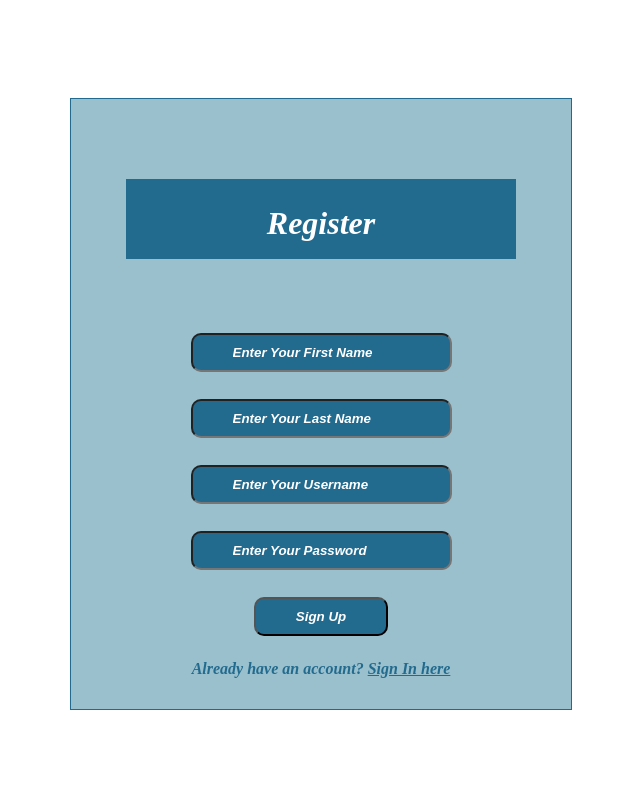
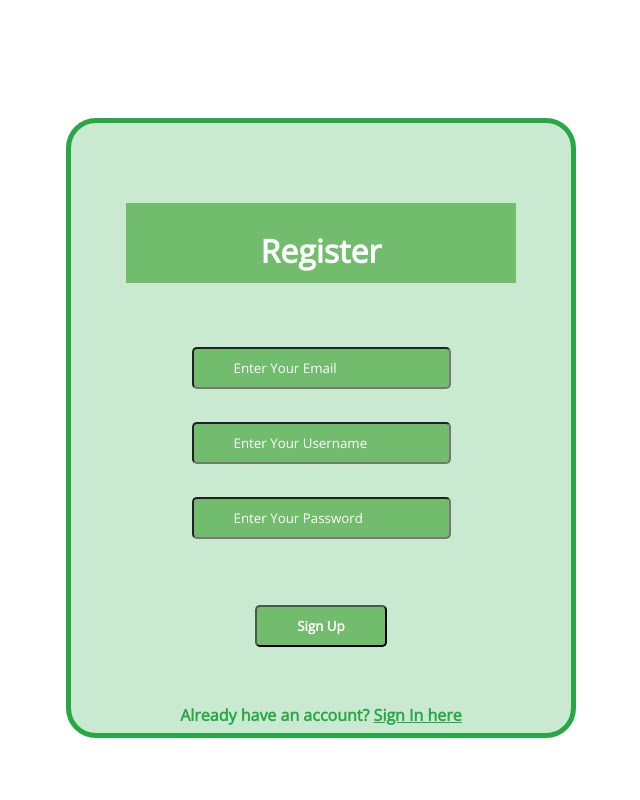
Before and after one commit to RomuloGatto/SityRoom, a Flask app: page /register in a window 1280 px wide. Shown: the whole page, without its empty margins (319-959 px from the left). Run offline with Flask 2, Linux system fonts and the light colour scheme; data comes from the database, SQL or seed files in the repository.

Commit message:
Remodeling HTML Pages

```diff
--- a/static/style.css
+++ b/static/style.css
@@ -1,52 +1,59 @@
-/* Store this code in 'style.css' file inside the 'static' folder*/
+@import url('https://fonts.googleapis.com/css?family=Open+Sans&display=swap');
+
+* {
+  font-family: 'Open Sans';
+}
 
 .header{
     padding: 5px 120px;
     width: 150px;
     height: 70px;
-    background-color: #236B8E;
+    background-color: #72bd6d;
+}
+
+.word{
+  color: #FFFFFF;
+  font-weight: bold;
 }
 
 .border{
     padding: 80px 50px;
     width: 400px;
     height: 450px;
-    border: 1px solid #236B8E;
-    border-radius: 0px;
-    background-color: #9AC0CD;
+    border: 5px solid #28a745;
+    border-radius: 30px;
+    background-color: rgba(40,167,69,0.25);
+}
+
+.chat{
+    width: 800px;
+    height: 500px;
+    border: 5px solid #28a745;
+    border-radius: 5px;
+    background-color: rgba(40,167,69,0.25);
 }
 
 .btn {
     padding: 10px 40px;
-    background-color: #236B8E;
+    background-color: #72bd6d;
     color: #FFFFFF;
-    font-style: oblique;
     font-weight: bold;
-    border-radius: 10px;
+    border-radius: 5px;
 }
 
 .textbox{
     padding: 10px 40px;
-    background-color: #236B8E;
-    text-color: #FFFFFF;
-    border-radius: 10px;
+    background-color: #72bd6d;
+    border-radius: 5px;
+    color: #FFFFFF;
 }
 
 ::placeholder {
     color: #FFFFFF;
     opacity: 1;
-    font-style: oblique;
-    font-weight: bold;
-}
-
-.word{
-    color: #FFFFFF;
-    font-style: oblique;
-    font-weight: bold;
 }
 
 .bottom{
-    color: #236B8E;
-    font-style: oblique;
+    color: #28a745;
     font-weight: bold;
 }
--- a/templates/login.html
+++ b/templates/login.html
@@ -9,12 +9,13 @@
           <div align="center" class="border">
              <div class="header">
                 <h1 class="word">Login</h1>
-             </div></br></br></br>
+             </div></br></br>
             <h2 class="word">
                 <form action="{{ url_for('login') }}" method="post">
                   <div class="msg">{{ msg }}</div>
                     <input id="username" name="username" type="text" placeholder="Enter Your Username" class="textbox"/></br></br>
-                    <input id="password" name="password" type="password" placeholder="Enter Your Password" class="textbox"/></br></br></br>
+                    <input id="password" name="password" type="password" placeholder="Enter Your Password" class="textbox"/></br></br>
+                    <input id="room" name="room" type="text" placeholder="Enter Desired Room" class="textbox"/></br></br></br>
                     <input type="submit" class="btn" value="Sign In"></br></br>
                 </form>
             </h2>
--- a/templates/register.html
+++ b/templates/register.html
@@ -11,15 +11,14 @@
           <div align="center" class="border">
              <div class="header">
                 <h1 class="word">Register</h1>
-             </div></br></br></br>
+             </div></br></br>
             <h2 class="word">
                 <form action="{{ url_for('register') }}" method="post">
                   <div class="msg">{{ msg }}</div>
-                  <input id="first_name" name="first_name" type="text" placeholder="Enter Your First Name" class="textbox"/></br></br>
-                  <input id="last_name" name="last_name" type="text" placeholder="Enter Your Last Name" class="textbox"/></br></br>
+                  <input id="email" name="email" type="text" placeholder="Enter Your Email" class="textbox"/></br></br>
                   <input id="username" name="username" type="text" placeholder="Enter Your Username" class="textbox"/></br></br>
-                    <input id="password" name="password" type="password" placeholder="Enter Your Password" class="textbox"/></br></br>
-                    <input type="submit" class="btn" value="Sign Up"></br>
+                  <input id="password" name="password" type="password" placeholder="Enter Your Password" class="textbox"/></br></br></br>
+                  <input type="submit" class="btn" value="Sign Up"></br></br>
                 </form>
             </h2>
             <p class="bottom">Already have an account?  <a class="bottom" href="{{url_for('login')}}"> Sign In here</a></p>
```
Also changed, not shown: templates/chat.html (+16 -8 lines).
